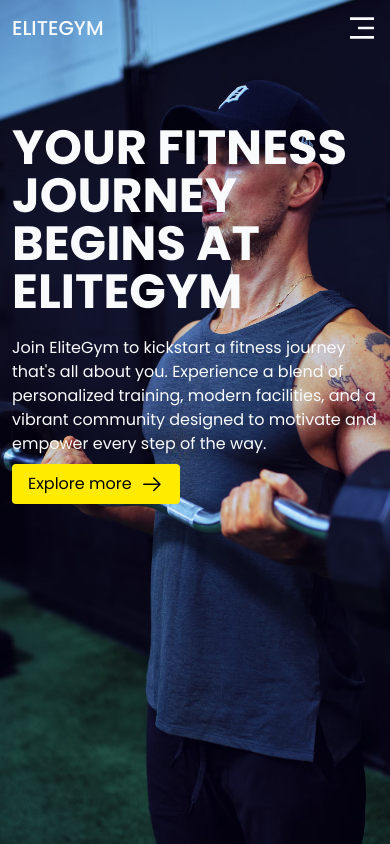
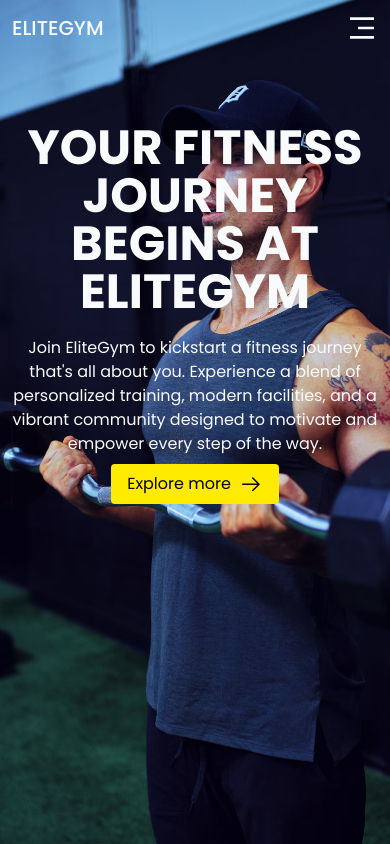
Before and after one commit to Tonnykimanthi/Elite-Gym, a React (Vite) app: page / in a window 390 px wide. Built offline with nearby package versions, Linux system fonts and the light colour scheme.

Commit message:
Make Header component responsive

```diff
--- a/src/components/header/Header.tsx
+++ b/src/components/header/Header.tsx
@@ -21,7 +21,7 @@
           <RiMenu3Fill className="size-8" />
         </button>
       </div>
-      <div className="mt-20 max-w-lg">
+      <div className="mt-20 max-sm:text-center sm:max-w-lg">
         <h1 className="text-5xl font-bold uppercase">
           Your Fitness Journey Begins at EliteGym
         </h1>
```
